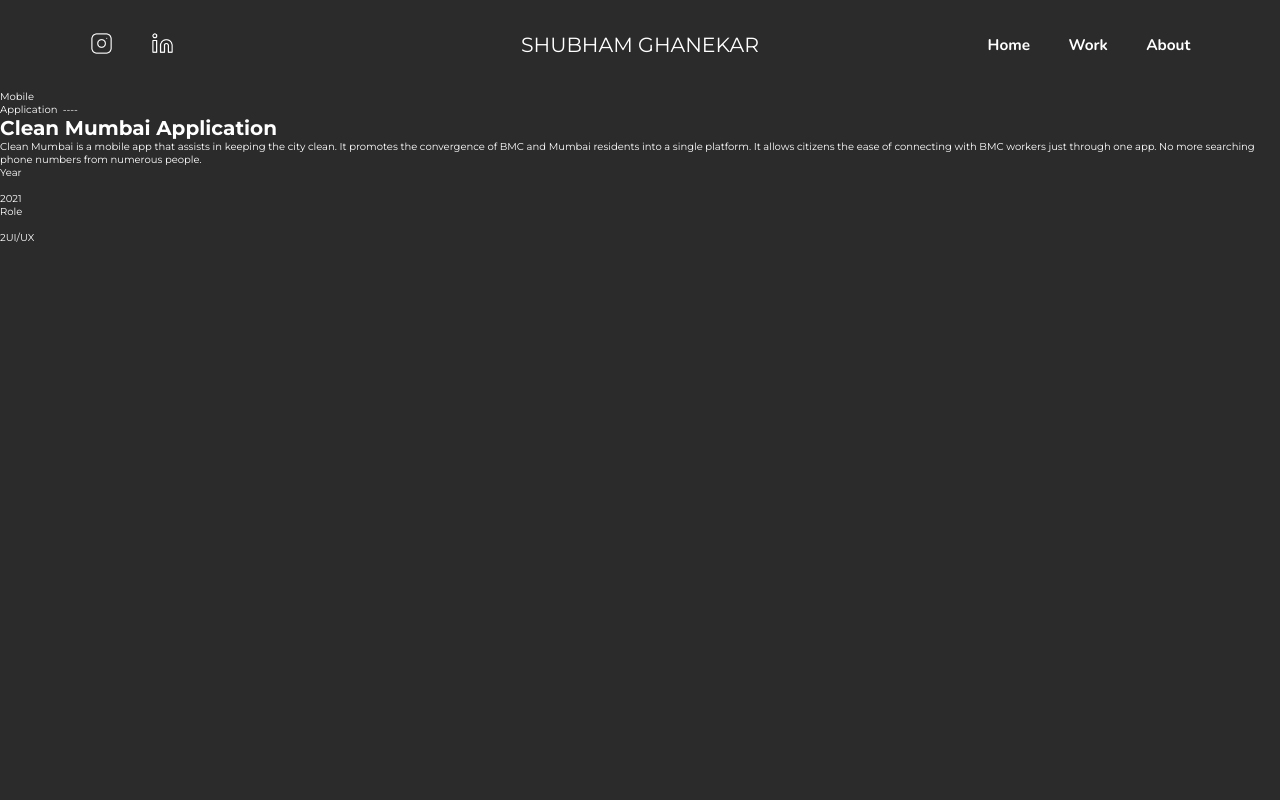
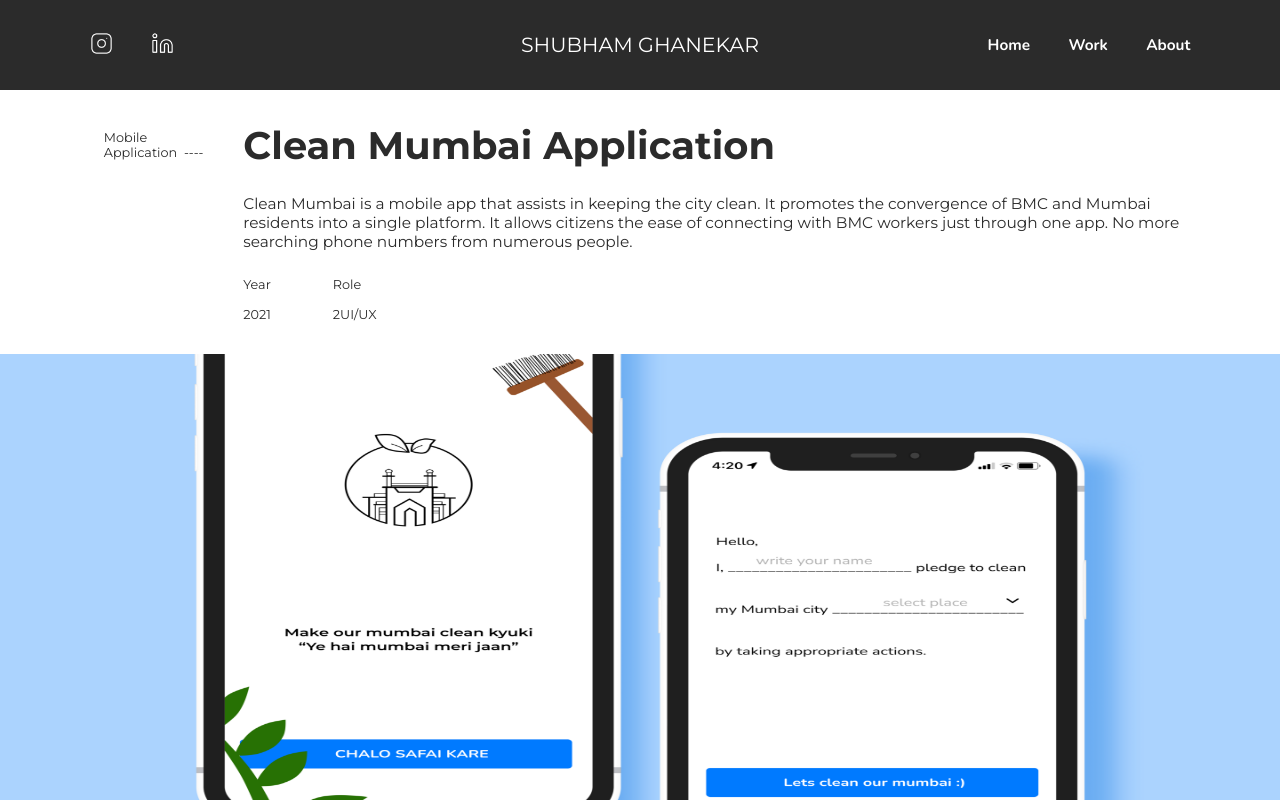
Before and after one commit to anit172737/shubh, a React (Create React App) app: page /clean_mumbai in a window 1280 px wide. Built offline with nearby package versions, Linux system fonts and the light colour scheme.

Commit message:
new clean mumbai changes

```diff
--- a/src/components/CleanMumbai.js
+++ b/src/components/CleanMumbai.js
@@ -1,19 +1,24 @@
 import React from 'react'
+import '../sass/CleanMumbai.scss'
+import img1 from '../img/cleanMumbai/1.png'
 
 const CleanMumbai = () => {
   return (
     <div className='clean'>
       <div className='clean__head'>
-        <p>Mobile <br/>Application &nbsp;----</p>
-        <h1 className='clean__head--title'>Clean Mumbai Application</h1>
-        <p>Clean Mumbai is a mobile app that
+        <p className='clean__head--p'>Mobile <br/>Application &nbsp;----</p>
+        <p className='clean__head--title'>Clean Mumbai Application</p>
+        <p className='clean__head--details'>Clean Mumbai is a mobile app that
           assists in keeping the city clean.
           It promotes the convergence of BMC and Mumbai residents into a single platform. It allows citizens the ease of connecting with BMC workers just through one app. No more searching phone numbers from numerous people.
         </p>
-        <div>
+        <div className='clean__head--end'>
           <p>Year<br/><br/>2021</p>
           <p>Role<br/><br/>2UI/UX</p>
         </div>
+      </div>
+      <div>
+        <img className='clean__img' src={img1} alt='clean__img1'></img>
       </div>
     </div>
   )
--- a/src/components/Header.js
+++ b/src/components/Header.js
@@ -22,17 +22,17 @@ const Header = ({backColor , setBackColor}) => {
         <div className='header__end'>
         <NavLink
             to='/' onClick={()=>setBackColor(false)}
-            className={({ isActive }) => (isActive || backColor ? 'header__end--active' : 'header__end--title')}>
+            className={({ isActive }) => (isActive ? 'header__end--active' : backColor ? 'header__end--title-1' : 'header__end--title')}>
                 Home
             </NavLink>
             <NavLink
             to='/work' onClick={()=>setBackColor(false)}
-            className={({ isActive }) => (isActive || backColor ?'header__end--active' : 'header__end--title')} >
+            className={({ isActive }) => (isActive ? 'header__end--active' : backColor ? 'header__end--title-1' : 'header__end--title')} >
                 Work
             </NavLink>
             <NavLink
             to='/about' onClick={()=>setBackColor(false)}
-            className={({ isActive }) => (isActive || backColor ? 'header__end--active': 'header__end--title')}>
+            className={({ isActive }) => (isActive ? 'header__end--active' : backColor ? 'header__end--title-1' : 'header__end--title')}>
                 About
             </NavLink>
         </div>
--- a/src/components/Home.js
+++ b/src/components/Home.js
@@ -23,13 +23,13 @@ const Home = ({setBackColor}) => {
         </div>
         <div className='home__end'>
             <NavLink to='/clean_mumbai' onClick={() => setBackColor(true)}>
-                <img className='home__end--img1' src={img1} alt='img-1'></img>
+                <img className='home__end--img home__end--img1' src={img1} alt='img-1'></img>
             </NavLink>
-                <img className='home__end--img2' src={img2} alt='img-2'></img>
-                <img className='home__end--img3' src={img3} alt='img-3'></img>
-                <img className='home__end--img4' src={img4} alt='img-4'></img>
-                <img className='home__end--img5' src={img5} alt='img-5'></img>
-                <img className='home__end--img6' src={img6} alt='img-6'></img>
+                <img className='home__end--img home__end--img2' src={img2} alt='img-2'></img>
+                <img className='home__end--img home__end--img3' src={img3} alt='img-3'></img>
+                <img className='home__end--img home__end--img4' src={img4} alt='img-4'></img>
+                <img className='home__end--img home__end--img5' src={img5} alt='img-5'></img>
+                <img className='home__end--img home__end--img6' src={img6} alt='img-6'></img>
             </div>
     </div>
   )
--- /dev/null
+++ b/src/sass/CleanMumbai.scss
@@ -0,0 +1,46 @@
+@import './base';
+
+.clean{
+    background-color: white;
+    color: $color-primary;
+
+    &__img{
+        height: 40vw;
+        width: 100%;
+    }
+
+    &__head{
+        display: grid;
+        grid-template-columns: 10vw 1fr;
+        gap: 2vw;
+        padding: 2.5vw 7vw;
+
+        &--p{
+            display: grid;
+            justify-content: center;
+            align-content: center;
+            font-size: 1vw;
+        }
+
+        &--title{
+            font-size: 3vw;
+            font-family: mFont;
+            font-weight: 700;
+        }
+
+        &--details{
+            grid-column: 2/-1;
+            grid-row: 2/3;
+            font-size: 1.2vw;
+        }
+
+        &--end{
+            grid-column: 2/-1;
+            display: grid;
+            grid-template-columns: 7vw;
+            grid-auto-flow: column;
+            font-size: 1vw;
+
+        }
+    }
+}
--- a/src/sass/Header.scss
+++ b/src/sass/Header.scss
@@ -83,21 +83,21 @@
         transform: translateY(-0.2vw) scale(1.2);
       }
 
-      // &-1 {
-      //   border: none;
-      //   background-color: white;
-      //   color: $color-primary;
-      //   cursor: pointer;
-      //   font-family: nFont;
-      //   font-size: 1.2vw;
-      //   font-weight: 700;
-      //   transition: all 0.2s;
-      //   text-decoration: none;
+      &-1 {
+        border: none;
+        background-color: white;
+        color: $color-primary;
+        cursor: pointer;
+        font-family: nFont;
+        font-size: 1.2vw;
+        font-weight: 700;
+        transition: all 0.2s;
+        text-decoration: none;
 
-      //   &:hover {
-      //     transform: translateY(-0.2vw) scale(1.2);
-      //   }
-      // }
+        &:hover {
+          transform: translateY(-0.2vw) scale(1.2);
+        }
+      }
     }
 
     &--active {
--- a/src/sass/Home.scss
+++ b/src/sass/Home.scss
@@ -36,16 +36,21 @@
     grid-template-columns: repeat(2, 1fr);
     grid-template-rows: repeat(3, minmax(1fr, 435px));
 
-    &--img1 {
+    &--img{
       height: 100%;
       width: 100%;
-      grid-row: 1/2;
-      grid-column: 1/2;
       transition: all 0.2s;
 
       &:hover {
-        outline: 5px solid rgb(224, 223, 223);
+        outline: .7vw solid rgb(224, 223, 223);
+        // border-radius: 1vw;
       }
+    }
+
+    &--img1 {
+      grid-row: 1/2;
+      grid-column: 1/2;
+
     }
 
     &--img2 {
```
Also changed, not shown: src/img/cleanMumbai/1.png (renamed from src/img/cleanMumbai/FC2F1879-657A-4701-9EAD-65A00E869884.png).
